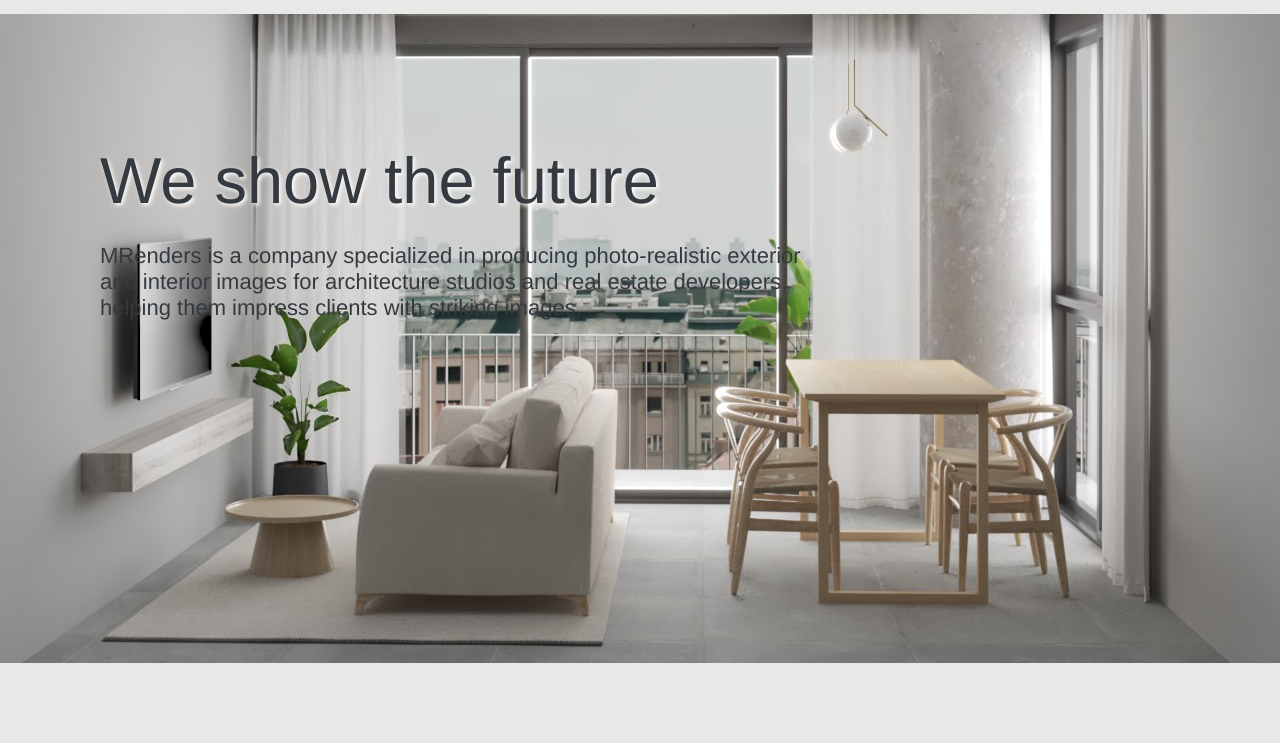
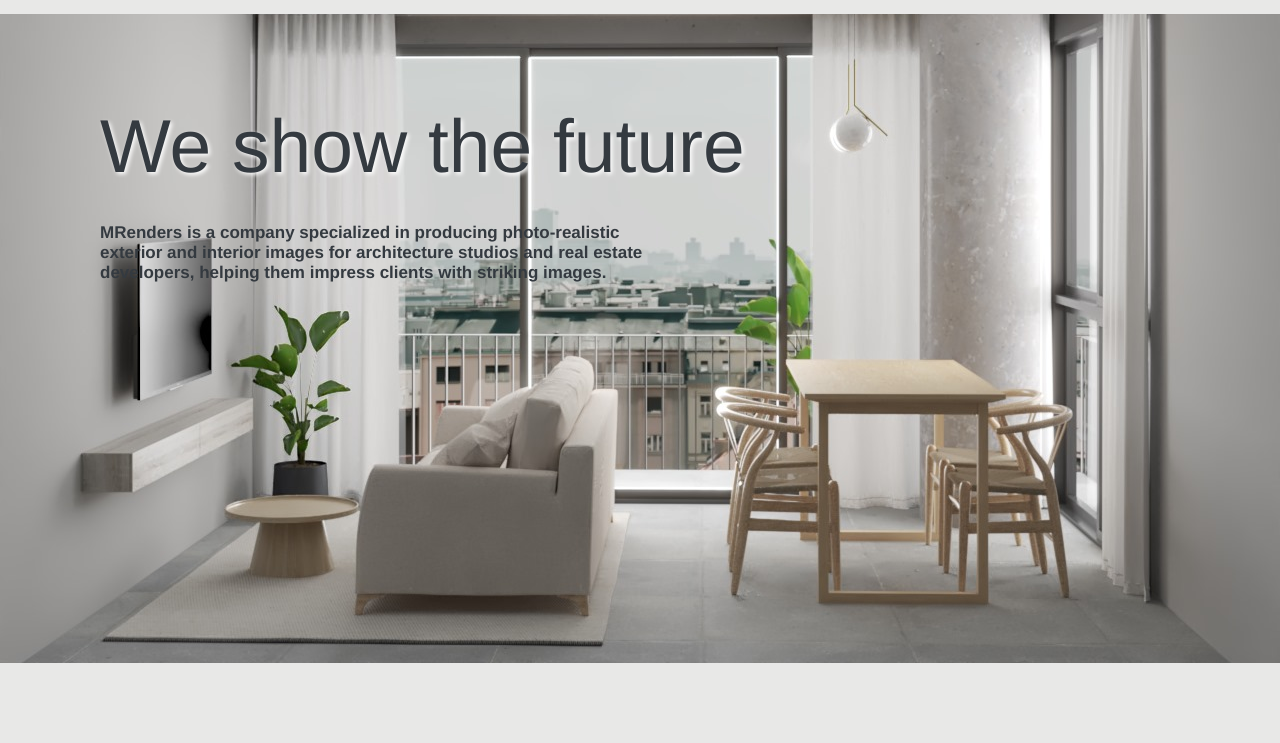
Before and after one commit to luccamicale/Mrenders, a website built with webpack: page index.html in a window 1280 px wide. Shown: the part 57-800 px from the top of the page. Built offline with nearby package versions, Linux system fonts and the light colour scheme; files whose address does not match are found by name.

Commit message:
fix: :zap: I modified some thing with the title and subtitle

```diff
--- a/style.css
+++ b/style.css
@@ -63,10 +63,10 @@ body {
 
 .bigTitle {
   position: absolute;
-  top: 200px;
+  top: 160px;
   left: 100px;
   z-index: 2;
-  font-size: 65px;
+  font-size: 75px;
   background-color: transparent;
   color: #343a40;
   font-weight: 100;
@@ -75,14 +75,14 @@ body {
 
 .subtitle_home {
   position: absolute;
-  top: 300px;
+  top: 280px;
   left: 100px;
-  width: 55%;
+  width: 43%;
   z-index: 2;
-  font-size: 22px;
+  font-size: 17px;
   background-color: transparent;
   color: #343a40;
-  font-weight: 500;
+  font-weight: 600;
 }
 
 
@@ -264,6 +264,7 @@ body {
     .bigTitle {
       margin-left: -70px;
       margin-top: 25px;
+      font-weight: 500;
     }
   }
 
```
Also changed, not shown: index.html (+0 -4 lines), index.js (line endings or trailing spaces).
